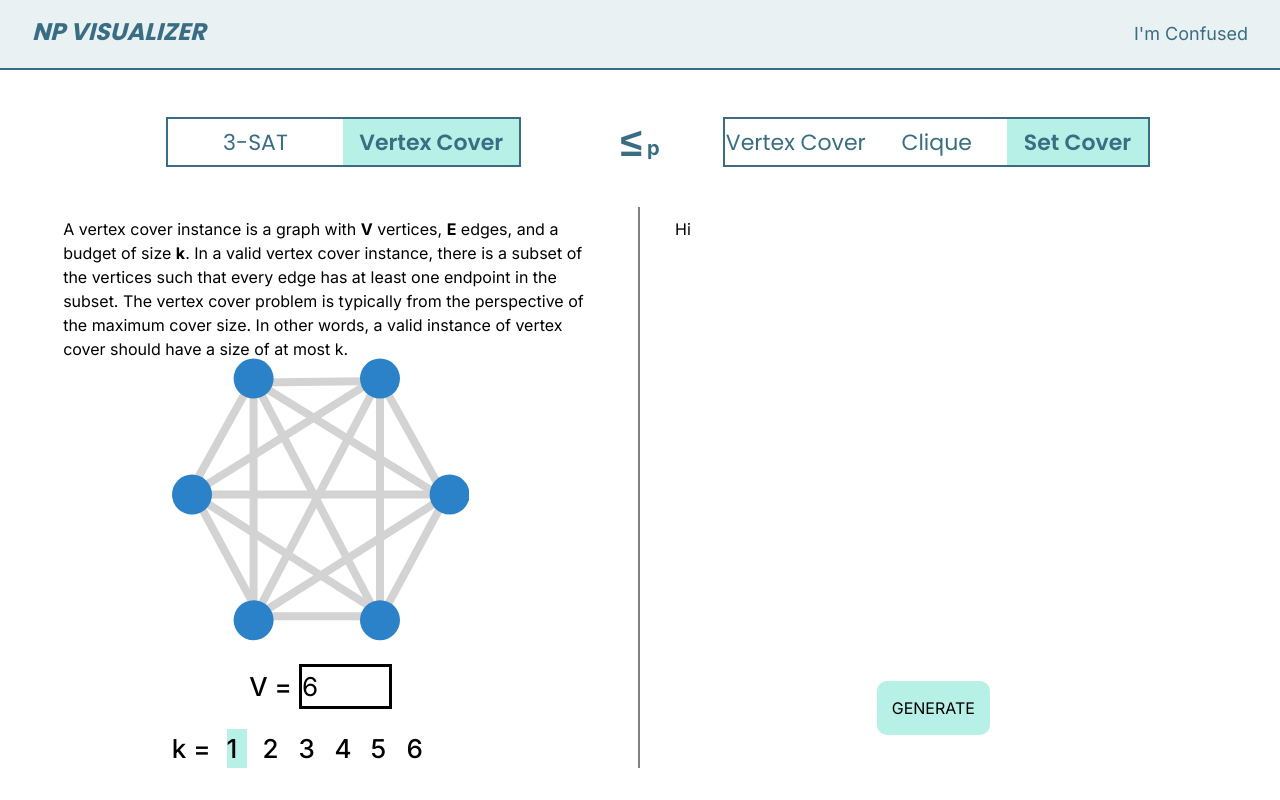
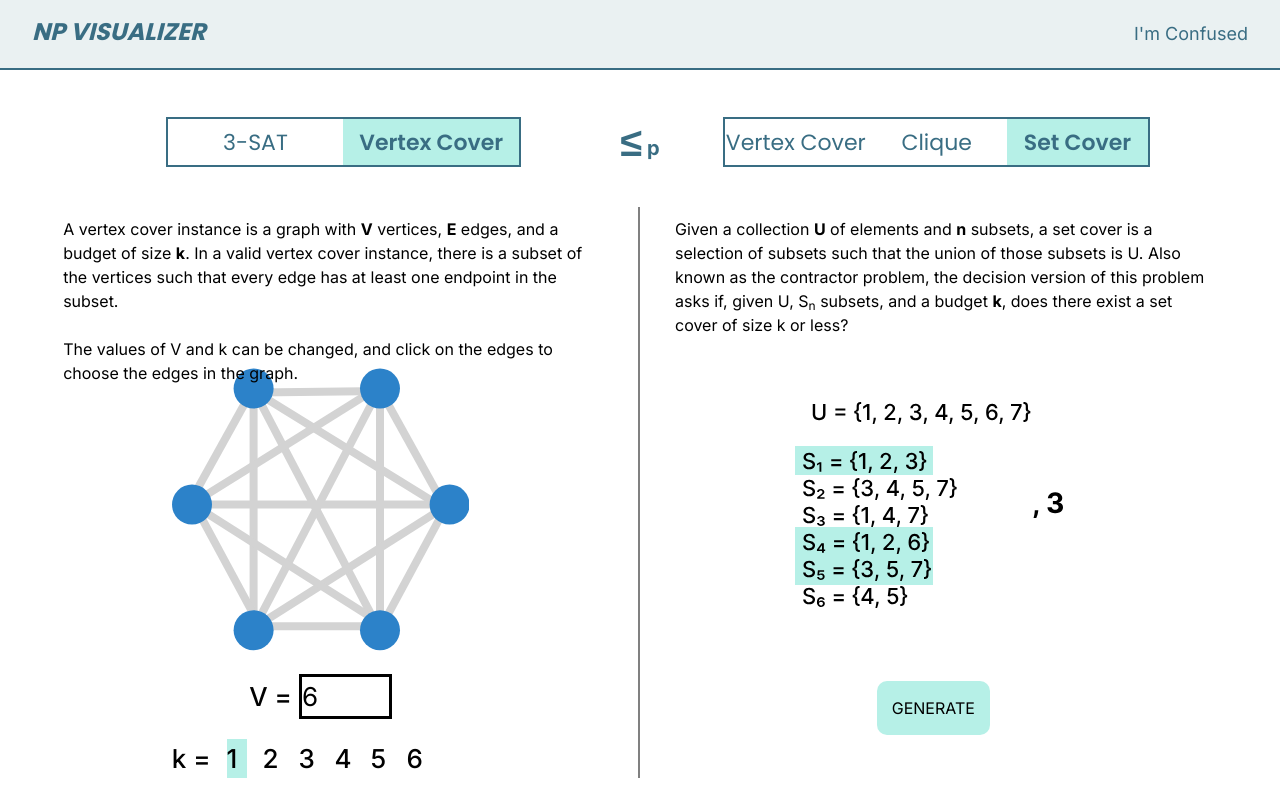
Before and after one commit to shiningaeo/np-reduction-visualizer, a Next.js app: page / in a window 1280 px wide. Both pictures are taken after a click on the element "Set Cover". Shown: the top 800 px of the page. Built offline with nearby package versions, Linux system fonts and the light colour scheme.

Commit message:
set cover description

```diff
--- a/src/app/components/descriptions/SCDescription.tsx
+++ b/src/app/components/descriptions/SCDescription.tsx
@@ -4,10 +4,19 @@ export default function SCDescription() {
     return (
         <>
             <div className="w-full h-full" style={{height: 116, zIndex:10, backgroundColor:"#ffffff", padding:10, paddingLeft:35}}>
-                <p>Hi
+                <p>Given a collection <strong>U</strong> of elements and <strong>n</strong> subsets, a set cover is a selection of
+                subsets such that the union of those subsets is U. Also known as the contractor problem, the decision version of this
+                problem asks if, given U, S<sub>n</sub> subsets, and a budget <strong>k</strong>, does there exist a set cover of size k or less?
                 </p>
             </div>
-            <div className="w-full flex flex-row justify-center items-center" style={{marginTop:30, marginBottom:-30, width:400, height:300}}>
+            <div className="w-full flex flex-row justify-center items-center" style={{marginTop:30, marginBottom:-30}}>
+                <Image
+                    src="/set-cover.svg"
+                    width={400}
+                    height={300}
+                    className="hidden md:block"
+                    alt="Clique description image"
+                />
             </div>
         </>
     );
--- a/src/app/components/vc-to-sc/GraphInput.tsx
+++ b/src/app/components/vc-to-sc/GraphInput.tsx
@@ -62,12 +62,13 @@ export default function GraphInput({submit, onDataReceive}) {
 
     return (
     <>
-        <div className="w-full" style={{height:100, zIndex:10, backgroundColor:"#ffffff", padding:10, paddingRight:36}}>
-            <p>A vertex cover instance is a graph with <strong>V</strong> vertices, <strong>E</strong> edges, and
+        <div className="w-full" style={{height:100, zIndex:10, backgroundColor:"#ffffff", padding:10, paddingRight:36, marginBottom:10}}>
+                <p>A vertex cover instance is a graph with <strong>V</strong> vertices, <strong>E</strong> edges, and
                 a budget of size <strong>k</strong>. In a valid vertex cover instance, there is a subset of the vertices such that
-                every edge has at least one endpoint in the subset. The vertex cover problem is typically from the perspective
-                of the maximum cover size. In other words, a valid instance of vertex cover should have a size of at most k.
-            </p>
+                every edge has at least one endpoint in the subset.
+                <br /><br />
+                The values of V and k can be changed, and click on the edges to choose the edges in the graph.
+                </p>
         </div>
         <div className="flex flex-col items-center justify-center">
             <GraphInputLayout edges={edges} toggleEdge={toggleEdge} V={V} />
```
Also changed, not shown: public/set-cover.svg (added).
